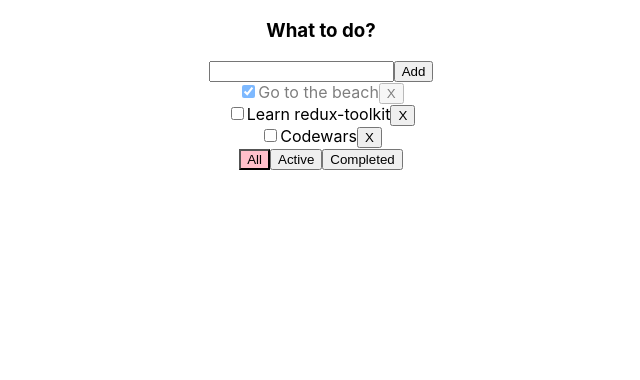
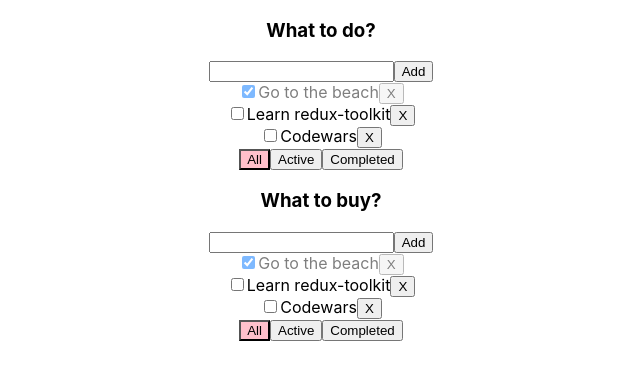
Before and after one commit to itsmeshusha/redux-toolkit-todolist, a React (Create React App) app: page / in a window 1280 px wide. Shown: the top 380 px of the page, without its empty margins (319-959 px from the left). Built offline with nearby package versions, Linux system fonts and the light colour scheme.

Commit message:
Fix filter logic for different todolists

```diff
--- a/src/App.tsx
+++ b/src/App.tsx
@@ -4,6 +4,11 @@ import {Todolist} from "./components/todolist/Todolist";
 import {v1} from "uuid";
 
 export type FilterValuesType = 'all' | 'active' | 'completed'
+export type TodolistType = {
+    id: string
+    title: string
+    filter: FilterValuesType
+}
 
 function App() {
     let [tasks, setTasks] = useState([
@@ -11,15 +16,17 @@ function App() {
         {id: v1(), title: 'Learn redux-toolkit', isDone: false},
         {id: v1(), title: 'Codewars', isDone: false}
     ])
-    let [filter, setFilter] = useState<FilterValuesType>('all')
-    let tasksForTodolist = tasks
 
     const removeTask = (id: string) => {
         let filteredTasks = tasks.filter(el => el.id !== id)
         setTasks(filteredTasks)
     }
-    const changeFilter = (filter: FilterValuesType) => {
-        setFilter(filter)
+    const changeFilter = (filter: FilterValuesType, todolistId: string) => {
+        let todolist = todolists.find(el => el.id === todolistId)
+        if(todolist) {
+            todolist.filter = filter
+            setTodolists([...todolists])
+        }
     }
     const addTask = (title: string) => {
         let task = {id: v1(), title: title, isDone: false}
@@ -33,25 +40,34 @@ function App() {
             setTasks([...tasks])
         }
     }
+    const [todolists, setTodolists] = useState<Array<TodolistType>>([
+        {id: v1(), title: 'What to do?', filter: 'all'},
+        {id: v1(), title: 'What to buy?', filter: 'all'}
+    ])
 
-    if(filter === 'active') {
+  return (
+    <div className="App">
+        {todolists.map(el => {
+            let tasksForTodolist = tasks
+
+            if(el.filter === 'active') {
                 tasksForTodolist = tasks.filter(el => !el.isDone)
             }
-    if(filter === 'completed') {
+            if(el.filter === 'completed') {
                 tasksForTodolist = tasks.filter(el => el.isDone)
             }
 
-  return (
-    <div className="App">
-      <Todolist title={'What to do?'}
+            return <Todolist title={el.title}
+                             key={el.id}
+                             id={el.id}
                              tasks={tasksForTodolist}
                              removeTask={removeTask}
                              changeFilter={changeFilter}
-                filter={filter}
+                             filter={el.filter}
                              addTask={addTask}
                              changeStatus={changeStatus}
             />
-
+        })}
     </div>
   );
 }
--- a/src/components/todolist/Todolist.tsx
+++ b/src/components/todolist/Todolist.tsx
@@ -9,9 +9,10 @@ type TaskType = {
 }
 type PropsType = {
     title: string
+    id: string
     tasks: Array<TaskType>
     removeTask: (id: string) => void
-    changeFilter: (filter: FilterValuesType) => void
+    changeFilter: (filter: FilterValuesType, todolistId: string) => void
     filter: FilterValuesType
     addTask: (title: string) => void
     changeStatus: (id: string, isDone: boolean) => void
@@ -38,9 +39,9 @@ export const Todolist = (props: PropsType) => {
             addTaskHandler()
         }
     }
-    const onAllClickHandler = () => props.changeFilter('all')
-    const onActiveClickHandler = () => props.changeFilter('active')
-    const onCompletedClickHandler = () => props.changeFilter('completed')
+    const onAllClickHandler = () => props.changeFilter('all', props.id)
+    const onActiveClickHandler = () => props.changeFilter('active', props.id)
+    const onCompletedClickHandler = () => props.changeFilter('completed', props.id)
 
     return (
         <div>
```
Lines whose indentation alone changed are shown as unchanged.
